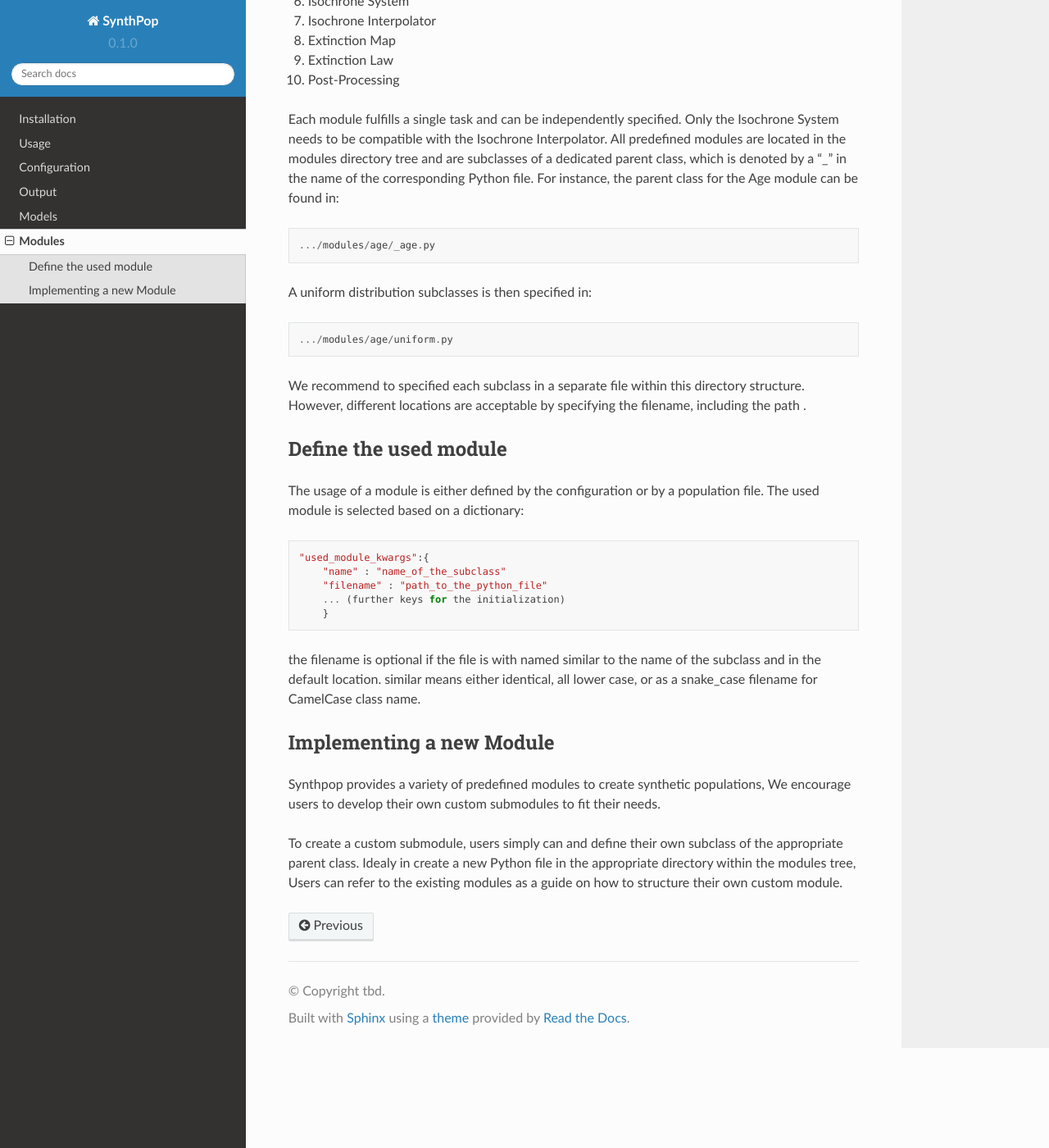
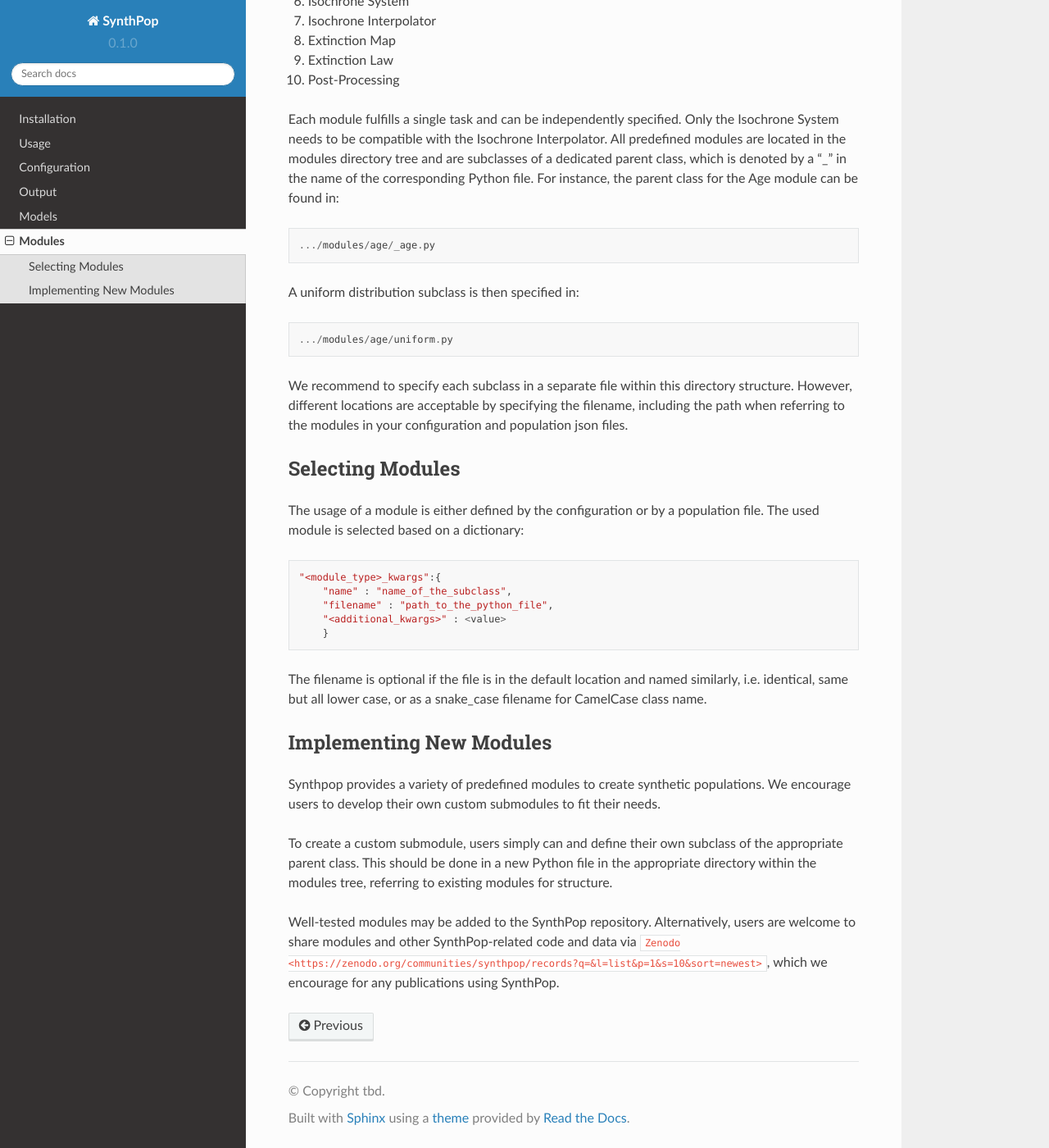
Before and after one commit to synthpop-galaxy/synthpop, a Sphinx documentation site: the page built from docs/source/modules/index.rst, in a window 1280 px wide and 1400 px high, scrolled down 439 px. Shown: the whole window at 82% size. Built offline with Sphinx 7.4.7 and the Read the Docs theme 2.0.0, drawn with Linux system fonts in a browser that asks for light colours; some of the changed text lies outside the part shown.

Commit message:
Update index.rst

```diff
--- a/docs/source/modules/index.rst
+++ b/docs/source/modules/index.rst
@@ -25,35 +25,33 @@ For instance, the parent class for the Age module can be found in::
 
 .../modules/age/_age.py
 
-A uniform distribution subclasses is then specified in::
+A uniform distribution subclass is then specified in::
 
 .../modules/age/uniform.py
 
-We recommend to specified each subclass in a separate file within this directory structure.
-However, different locations are acceptable by specifying the filename, including the path .
+We recommend to specify each subclass in a separate file within this directory structure.
+However, different locations are acceptable by specifying the filename, including the path when referring to the modules in your configuration and population json files.
 
-
-Define the used module
-^^^^^^^^^^^^^^^^^^^^^^^
+Selecting Modules
+-----------------
 The usage of a module is either defined by the configuration or by a population file.
 The used module is selected based on a dictionary::
 
-    "used_module_kwargs":{
-        "name" : "name_of_the_subclass"
-        "filename" : "path_to_the_python_file"
-        ... (further keys for the initialization)
+    "<module_type>_kwargs":{
+        "name" : "name_of_the_subclass",
+        "filename" : "path_to_the_python_file",
+        "<additional_kwargs>" : <value>
         }
 
-the filename is optional if the file is with named
-similar to the name of the subclass and in the default location.
-similar means either identical, all lower case,
+The filename is optional if the file is in the default location and named similarly, i.e. identical, same but all lower case,
 or as a snake_case filename for CamelCase class name.
 
-Implementing a new Module
-^^^^^^^^^^^^^^^^^^^^^^^^^^
-Synthpop provides a variety of predefined modules to create synthetic populations,
+Implementing New Modules
+------------------------
+Synthpop provides a variety of predefined modules to create synthetic populations.
 We encourage users to develop their own custom submodules to fit their needs.
 
 To create a custom submodule, users simply can and define their own subclass of the appropriate parent class.
-Idealy in create a new Python file in the appropriate directory within the modules tree,
-Users can refer to the existing modules as a guide on how to structure their own custom module.
+This should be done in a new Python file in the appropriate directory within the modules tree, referring to existing modules for structure.
+
+Well-tested modules may be added to the SynthPop repository. Alternatively, users are welcome to share modules and other SynthPop-related code and data via ``Zenodo <https://zenodo.org/communities/synthpop/records?q=&l=list&p=1&s=10&sort=newest>``, which we encourage for any publications using SynthPop.
```
Also changed, not shown: other parts of docs/source/modules/index.rst (+1 -1 lines).
